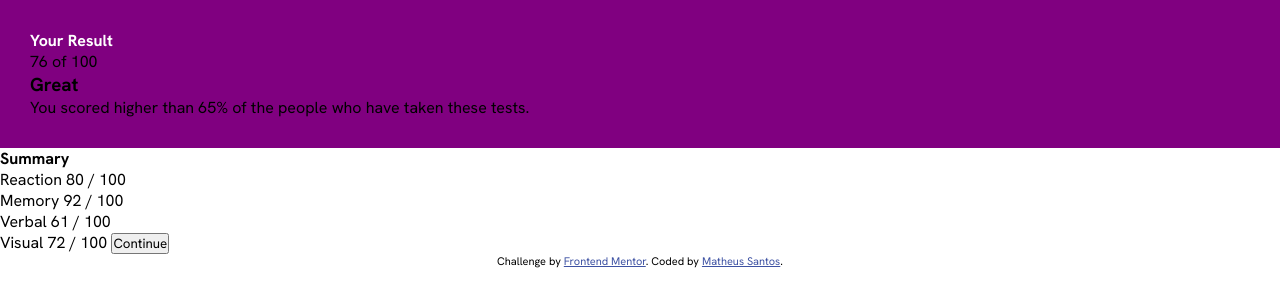
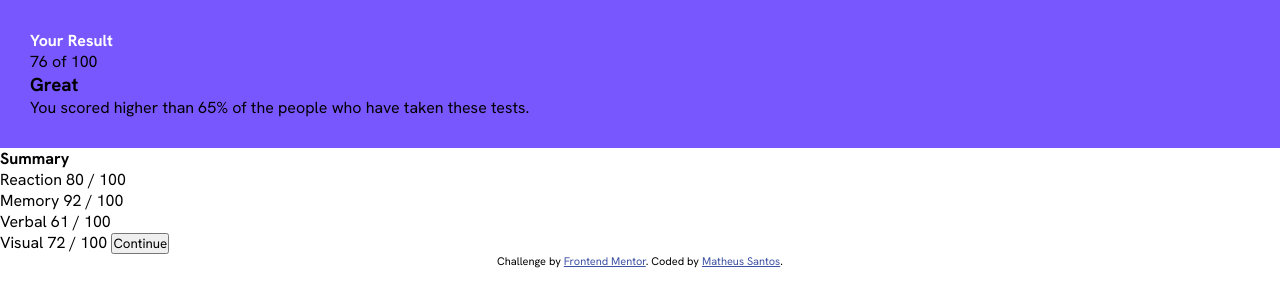
Before and after one commit to math3usSan/desafio-FrontEnd_Mentor, a plain HTML site: page index.html in a window 1280 px wide. Drawn offline with Linux system fonts and the light colour scheme.

Commit message:
mudando background da div result

```diff
--- a/style.css
+++ b/style.css
@@ -17,7 +17,7 @@
 #result {
     padding: 30px;
 
-    background-color: purple;
+    background: hsl(252, 100%, 67%);
 
 }
 
```
